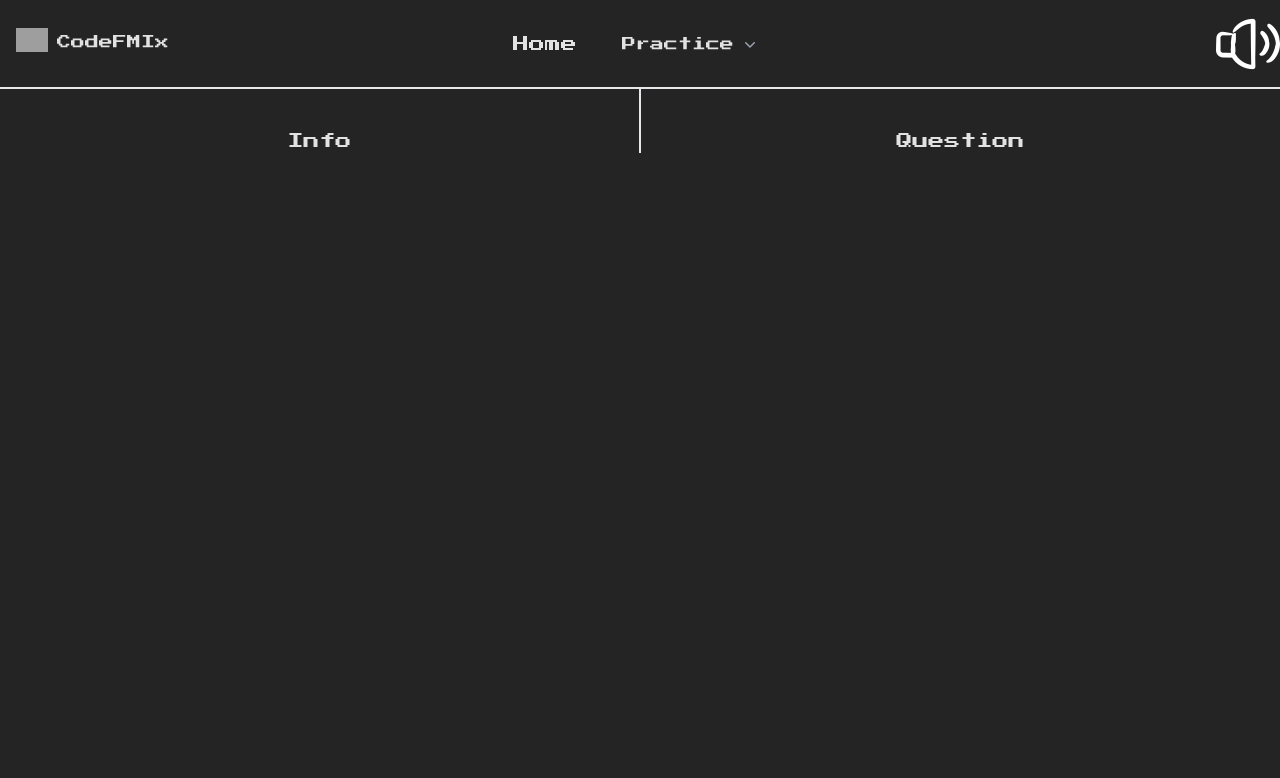
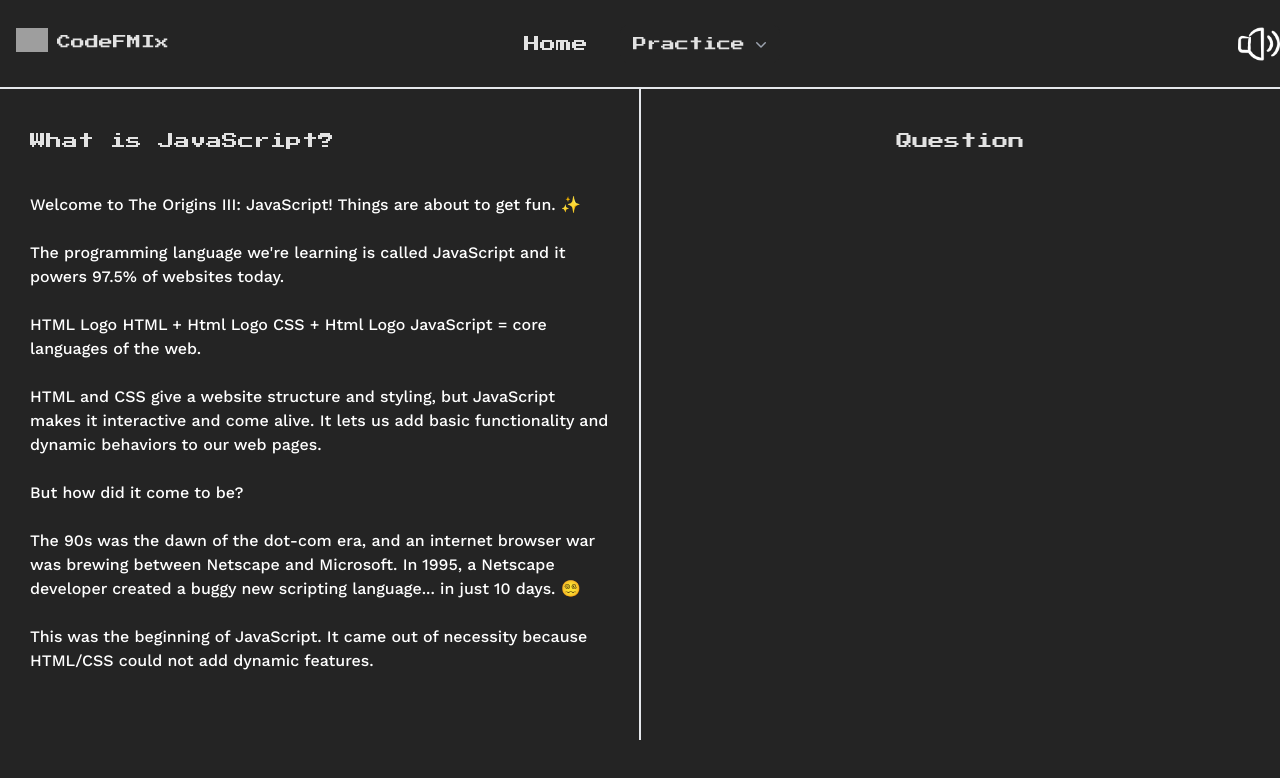
Before and after one commit to stevenisaacgo/CodeFMIx, a Vue app: page /javascript in a window 1280 px wide. Shown: the top 778 px of the page. Built offline with nearby package versions, Linux system fonts and the light colour scheme; grey boxes are pictures that could not be loaded.

Commit message:
js page intro

```diff
--- a/index.html
+++ b/index.html
@@ -9,6 +9,12 @@
             href="https://fonts.googleapis.com/css2?family=Press+Start+2P&display=swap"
             rel="stylesheet"
         />
+        <link rel="preconnect" href="https://fonts.googleapis.com" />
+        <link rel="preconnect" href="https://fonts.gstatic.com" crossorigin />
+        <link
+            href="https://fonts.googleapis.com/css2?family=Work+Sans:ital,wght@0,100..900;1,100..900&display=swap"
+            rel="stylesheet"
+        />
         <meta name="viewport" content="width=device-width, initial-scale=1.0" />
         <title>Vite + Vue</title>
     </head>
--- a/src/App.vue
+++ b/src/App.vue
@@ -1,7 +1,7 @@
 <template>
     <div class="min-h-[100vh]">
         <Header />
-        <main>
+        <main class="main">
             <RouterView />
         </main>
     </div>
--- a/src/components/header/SoundButton.vue
+++ b/src/components/header/SoundButton.vue
@@ -1,5 +1,5 @@
 <template>
-    <img :src="iconUrl" @click="handleClick" />
+    <img class="w-[42px]" :src="iconUrl" @click="handleClick" />
 </template>
 
 <script setup>
--- a/src/components/header/navigation/Navigation.vue
+++ b/src/components/header/navigation/Navigation.vue
@@ -148,9 +148,7 @@
 </template>
 
 <script setup>
-import { Menu, MenuButton, MenuItem, MenuItems } from "@headlessui/vue";
-import { ChevronDownIcon } from "@heroicons/vue/20/solid";
-import { RouterLink, useRoute } from "vue-router";
-
-const route = useRoute();
+import { Menu, MenuButton, MenuItem, MenuItems } from "@headlessui/vue"; //@headlessui/vue is a library to build our dropdown menu
+import { ChevronDownIcon } from "@heroicons/vue/20/solid"; //@heroicons/vue/20/solid this is a library for dropdown arrows from menu
+import { RouterLink } from "vue-router"; // library that provides router functionality
 </script>
--- a/src/pages/JavaScriptPage.vue
+++ b/src/pages/JavaScriptPage.vue
@@ -1,6 +1,39 @@
 <template>
     <div class="w-full grid grid-cols-2 h-full">
-        <div class="border-r-[1px] h-full pt-10">Info</div>
+        <div class="border-r-[1px] h-full pt-10 text-left px-[30px]">
+            <h2 class="mb-10">What is JavaScript?</h2>
+            <div class="text-white work-sans flex flex-col gap-6">
+                <p>
+                    Welcome to The Origins III: JavaScript! Things are about to
+                    get fun. ✨
+                </p>
+                <p>
+                    The programming language we're learning is called JavaScript
+                    and it powers 97.5% of websites today.
+                </p>
+                <p>
+                    HTML Logo HTML + Html Logo CSS + Html Logo JavaScript = core
+                    languages of the web.
+                </p>
+                <p>
+                    HTML and CSS give a website structure and styling, but
+                    JavaScript makes it interactive and come alive. It lets us
+                    add basic functionality and dynamic behaviors to our web
+                    pages.
+                </p>
+                <p>But how did it come to be?</p>
+                <p>
+                    The 90s was the dawn of the dot-com era, and an internet
+                    browser war was brewing between Netscape and Microsoft. In
+                    1995, a Netscape developer created a buggy new scripting
+                    language... in just 10 days. 😵‍💫
+                </p>
+                <p>
+                    This was the beginning of JavaScript. It came out of
+                    necessity because HTML/CSS could not add dynamic features.
+                </p>
+            </div>
+        </div>
         <div class="border-l-[1px] h-full pt-10">Question</div>
     </div>
 </template>
@@ -8,5 +41,7 @@
 <script setup>
 import { useRoute } from "vue-router";
 
-const route = useRoute();
+const route = useRoute(); //set up the questions level dificulty
 </script>
+
+<style></style>
--- a/src/style.css
+++ b/src/style.css
@@ -63,6 +63,13 @@ button:focus-visible {
   padding: 2em;
 }
 
+.work-sans {
+  font-family: "Work Sans", sans-serif;
+  font-optical-sizing: auto;
+  font-weight: 500;
+  font-style: normal;
+}
+
 #app {
   width: 100%;
   text-align: center;
```
